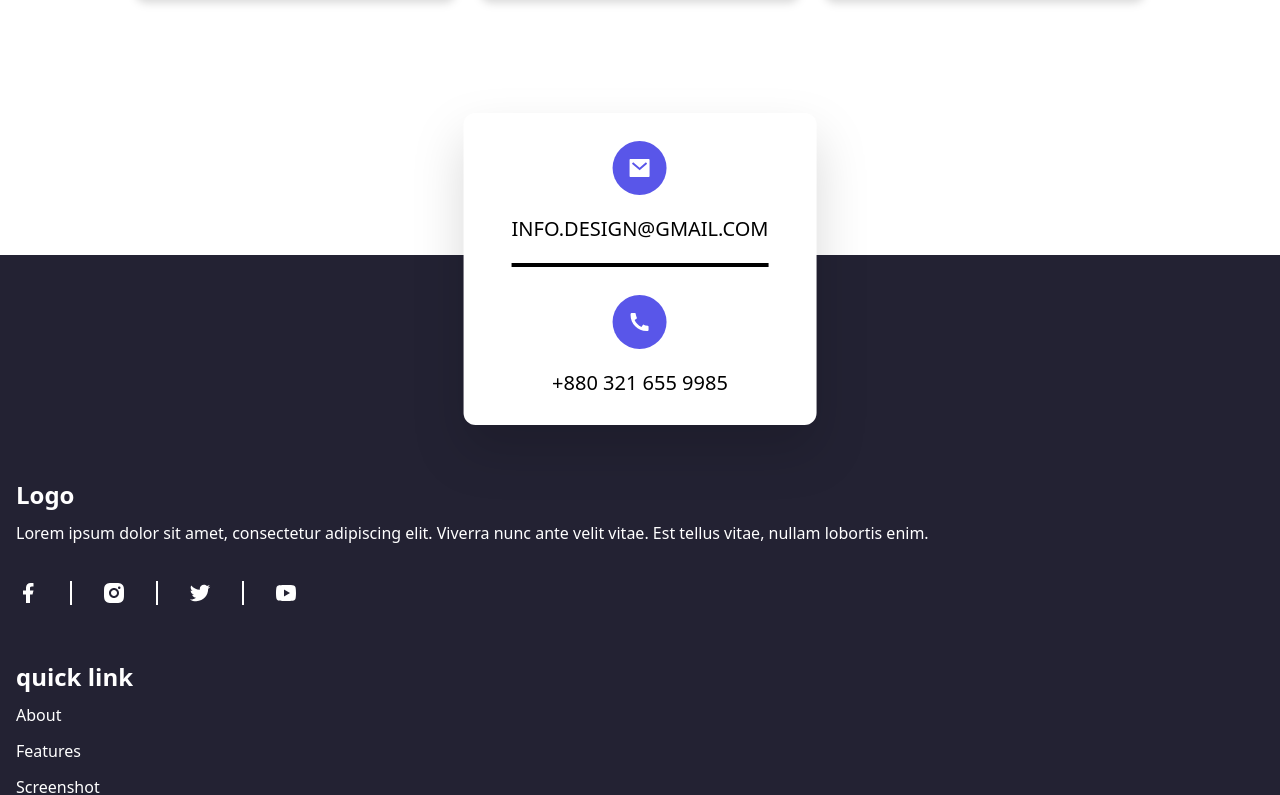
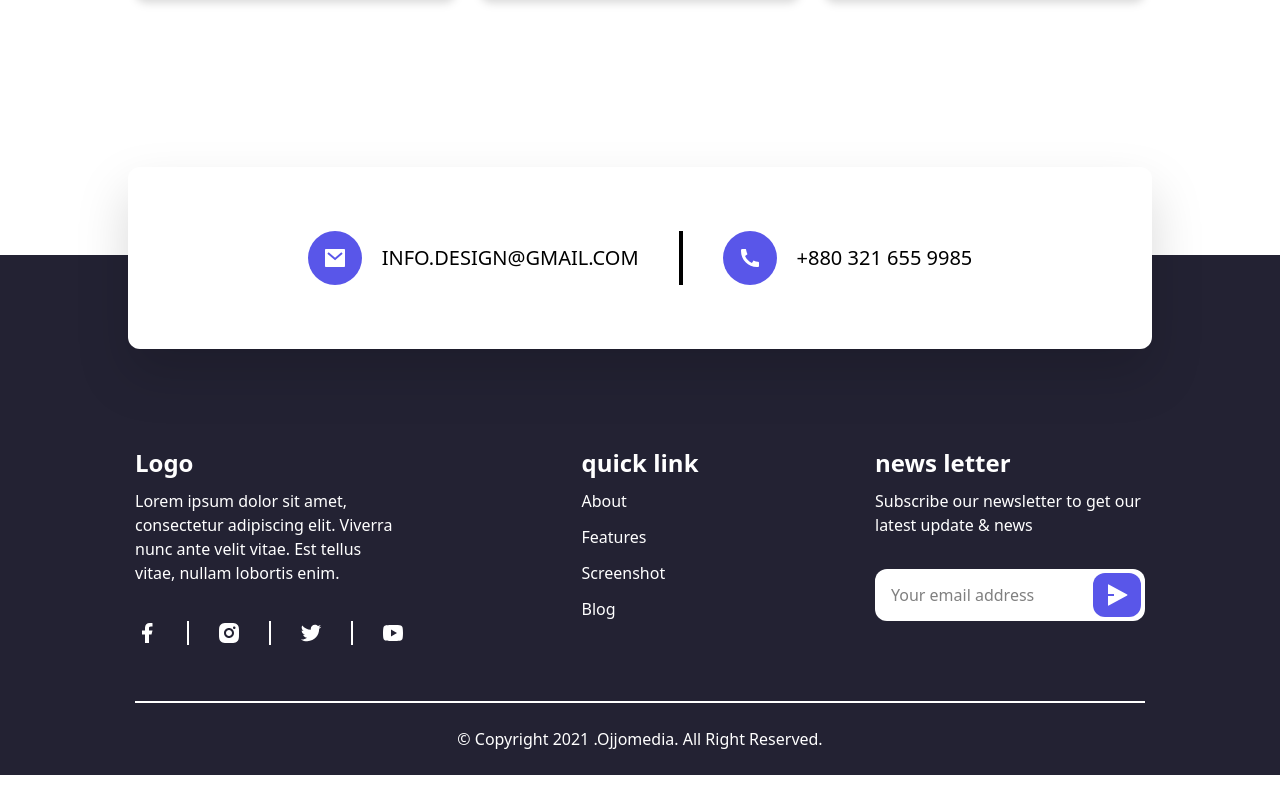
Before and after one commit to Lutfanhadi/web-appolly, a React (Vite) app: page / in a window 1280 px wide. Shown: the part 7610-8405 px from the top of the page. Built offline with nearby package versions, Linux system fonts and the light colour scheme; a web font is replaced by a local one.

Commit message:
memperbaiki footer di semua perangkat

```diff
--- a/src/components/organisms/footer.jsx
+++ b/src/components/organisms/footer.jsx
@@ -3,37 +3,39 @@ import { Email, Facebook, Instagram, Phone, Send, Twitter, Youtube } from "../at
 export const Footer = () => {
   return (
     <div className="bg-[#232233] relative mt-36">
-      <div className="bg-white rounded-xl text-center w-fit left-1/2 -translate-x-1/2 px-12 py-7 drop-shadow-2xl absolute -top-[15.5%]">
-        <div className="flex flex-col items-center gap-5">
+      <div className="flex flex-col bg-white rounded-xl text-center w-fit left-1/2 -translate-x-1/2 px-10 py-7 drop-shadow-2xl absolute -top-[15.5%] md:-top-[17%] md:py-16 md:justify-center md:items-center md:flex-row md:w-[90%] md:mx-auto lg:w-[80%]">
+        <div className="flex flex-col items-center gap-5 md:flex-row md:border-r-4 md:pr-5 lg:pr-10">
           <div className="bg-primary p-[15px] rounded-full text-white">
             <Email />
           </div>
-          <p className="text-xl font-medium border-b-4 pb-5 uppercase">
+          <p className="text-xl font-medium border-b-4 pb-5 uppercase md:pb-0 md:border-b-0 md:text-[16px] lg:text-xl">
             info.design@gmail.com
           </p>
         </div>
-        <div className="flex flex-col items-center gap-5 mt-7">
+        <div className="flex flex-col items-center gap-5 mt-7 md:mt-0 md:pl-5 md:flex-row lg:pl-10">
           <div className="bg-primary p-[15px] rounded-full text-white">
             <Phone />
           </div>
-          <p className="text-xl font-medium">+880 321 655 9985</p>
+          <p className="text-xl font-medium md:text-[16px] lg:text-xl">
+            +880 321 655 9985
+          </p>
         </div>
       </div>
-      <div className="text-white pt-56 flex flex-col gap-14 mx-4">
-        <div>
+      <div className="text-white pt-56 flex flex-col gap-14 mx-4 md:flex-row md:mx-10 md:justify-between md:pt-48 lg:mx-[135px]">
+        <div className="md:w-[213px] lg:w-[270px]">
           <h1 className="text-2xl font-bold">Logo</h1>
           <p className="font-normal text-[16px] pt-2.5">
             Lorem ipsum dolor sit amet, consectetur adipiscing elit. Viverra
             nunc ante velit vitae. Est tellus vitae, nullam lobortis enim.
           </p>
-          <div className="flex gap-[30px] pt-9">
-            <div className="border-r-2 pr-[30px]">
+          <div className="flex gap-[30px] pt-9 md:gap-5 lg:gap-7">
+            <div className="border-r-2 pr-[30px] md:pr-5 lg:pr-7">
               <Facebook />
             </div>
-            <div className="border-r-2 pr-[30px]">
+            <div className="border-r-2 pr-[30px] md:pr-5 lg:pr-7">
               <Instagram />
             </div>
-            <div className="border-r-2 pr-[30px]">
+            <div className="border-r-2 pr-[30px] md:pr-5 lg:pr-7">
               <Twitter />
             </div>
             <div>
@@ -58,7 +60,7 @@ export const Footer = () => {
             </li>
           </ul>
         </div>
-        <div>
+        <div className="md:w-[213px] lg:w-[270px]">
           <h1 className="text-2xl font-bold">news letter</h1>
           <p className="font-normal text-[16px] pt-2.5 ">
             Subscribe our newsletter to get our latest update & news
@@ -76,8 +78,10 @@ export const Footer = () => {
           </div>
         </div>
       </div>
-      <footer className="mt-14 mx-4">
-        <p className="text-white text-center text-[16px] py-6 border-t-2">&copy; Copyright 2021 .Ojjomedia. All Right Reserved.</p>
+      <footer className="mt-14 mx-4 md:mx-10 lg:mx-[135px]">
+        <p className="text-white text-center text-[16px] py-6 border-t-2">
+          &copy; Copyright 2021 .Ojjomedia. All Right Reserved.
+        </p>
       </footer>
     </div>
   );
```
